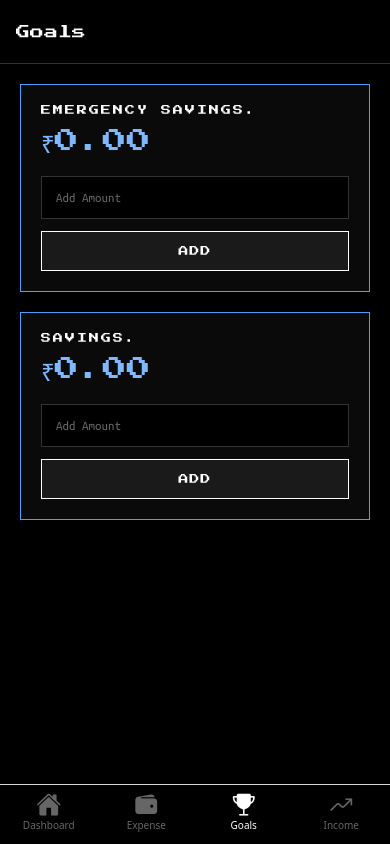
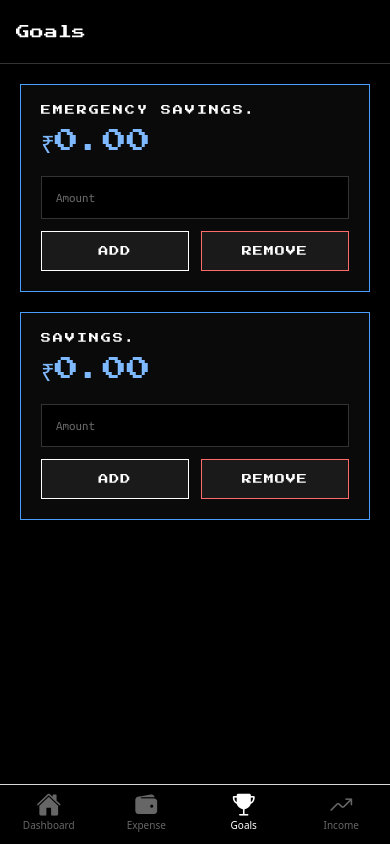
Before and after one commit to Sidsmartz/FiB-FinanceBuddy, a React Native app: screen /Goals in a window 390 px wide. Built offline with nearby package versions, Linux system fonts and the light colour scheme.

Commit message:
Add + Remove Functionality for Removing from savings/emergency savings

```diff
--- a/screens/GoalsScreen.js
+++ b/screens/GoalsScreen.js
@@ -20,24 +20,47 @@ export default function GoalsScreen() {
   // Calculate total general savings
   const totalSavings = goalSavings.reduce((sum, goal) => sum + goal.current, 0);
 
-  const handleUpdateEmergency = () => {
+  const handleUpdateEmergency = (isAdd = true) => {
     if (!emergencyAmount) return;
-    updateEmergencySavings(emergencySavings + parseFloat(emergencyAmount));
+    const amount = parseFloat(emergencyAmount);
+    if (isAdd) {
+      updateEmergencySavings(emergencySavings + amount);
+    } else {
+      const newAmount = emergencySavings - amount;
+      if (newAmount < 0) {
+        alert('Cannot remove more than available');
+        return;
+      }
+      updateEmergencySavings(newAmount);
+    }
     setEmergencyAmount('');
   };
 
-  const handleAddSavings = () => {
+  const handleUpdateSavings = (isAdd = true) => {
     if (!savingsAmount) return;
-    // Add to general savings (create a single "Savings" goal if it doesn't exist)
+    const amount = parseFloat(savingsAmount);
     const savingsGoal = goalSavings.find(g => g.name === 'Savings');
+
+    if (isAdd) {
       if (savingsGoal) {
-      updateGoalSaving(savingsGoal.id, parseFloat(savingsAmount));
+        updateGoalSaving(savingsGoal.id, amount);
       } else {
         addGoalSaving({
           name: 'Savings',
-        target: 999999999, // Large number for general savings
+          target: 999999999,
         });
-      // Will need to add amount in next interaction
+      }
+    } else {
+      if (!savingsGoal) {
+        alert('No savings to remove from');
+        return;
+      }
+      const newAmount = savingsGoal.current - amount;
+      if (newAmount < 0) {
+        alert('Cannot remove more than available');
+        return;
+      }
+      updateGoalSaving(savingsGoal.id, -amount);
     }
     setSavingsAmount('');
   };
@@ -49,15 +72,20 @@ export default function GoalsScreen() {
         <Text style={styles.amount}>₹{emergencySavings.toFixed(2)}</Text>
         <TextInput
           style={styles.input}
-          placeholder="Add Amount"
+          placeholder="Amount"
           placeholderTextColor="#666666"
           value={emergencyAmount}
           onChangeText={setEmergencyAmount}
           keyboardType="numeric"
         />
-        <TouchableOpacity style={styles.button} onPress={handleUpdateEmergency}>
+        <View style={styles.buttonRow}>
+          <TouchableOpacity style={styles.buttonHalf} onPress={() => handleUpdateEmergency(true)}>
             <Text style={styles.buttonText}>ADD</Text>
           </TouchableOpacity>
+          <TouchableOpacity style={[styles.buttonHalf, styles.buttonRemove]} onPress={() => handleUpdateEmergency(false)}>
+            <Text style={styles.buttonText}>REMOVE</Text>
+          </TouchableOpacity>
+        </View>
       </Animatable.View>
 
       <Animatable.View key={`savings-${animKey}`} animation="fadeInUp" delay={200} style={styles.box}>
@@ -65,15 +93,20 @@ export default function GoalsScreen() {
         <Text style={styles.amount}>₹{totalSavings.toFixed(2)}</Text>
         <TextInput
           style={styles.input}
-          placeholder="Add Amount"
+          placeholder="Amount"
           placeholderTextColor="#666666"
           value={savingsAmount}
           onChangeText={setSavingsAmount}
           keyboardType="numeric"
         />
-        <TouchableOpacity style={styles.button} onPress={handleAddSavings}>
+        <View style={styles.buttonRow}>
+          <TouchableOpacity style={styles.buttonHalf} onPress={() => handleUpdateSavings(true)}>
             <Text style={styles.buttonText}>ADD</Text>
           </TouchableOpacity>
+          <TouchableOpacity style={[styles.buttonHalf, styles.buttonRemove]} onPress={() => handleUpdateSavings(false)}>
+            <Text style={styles.buttonText}>REMOVE</Text>
+          </TouchableOpacity>
+        </View>
       </Animatable.View>
     </ScrollView>
   );
@@ -122,6 +155,21 @@ const styles = StyleSheet.create({
     alignItems: 'center',
     backgroundColor: '#1a1a1a',
   },
+  buttonRow: {
+    flexDirection: 'row',
+    gap: 12,
+  },
+  buttonHalf: {
+    flex: 1,
+    borderWidth: 1,
+    borderColor: '#ffffff',
+    padding: 14,
+    alignItems: 'center',
+    backgroundColor: '#1a1a1a',
+  },
+  buttonRemove: {
+    borderColor: '#ff6b6b',
+  },
   buttonText: {
     color: '#ffffff',
     fontFamily: 'PixelFont',
```
Lines whose indentation alone changed are shown as unchanged.
